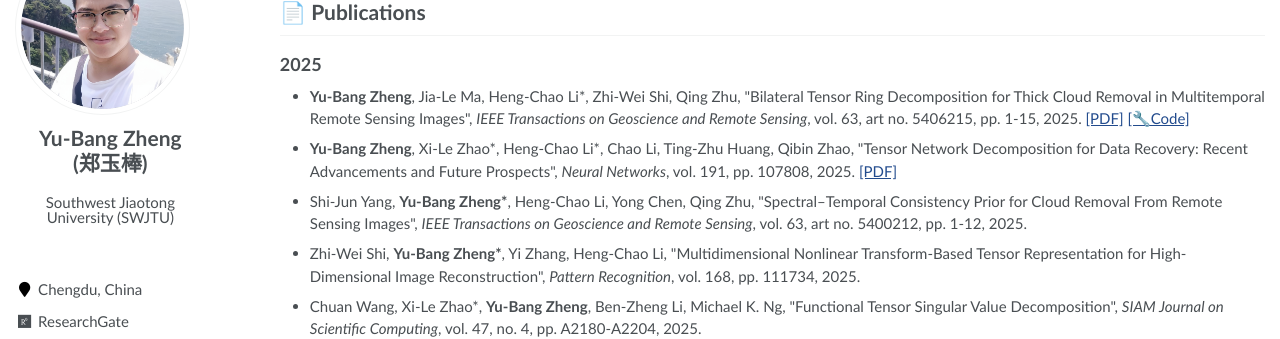
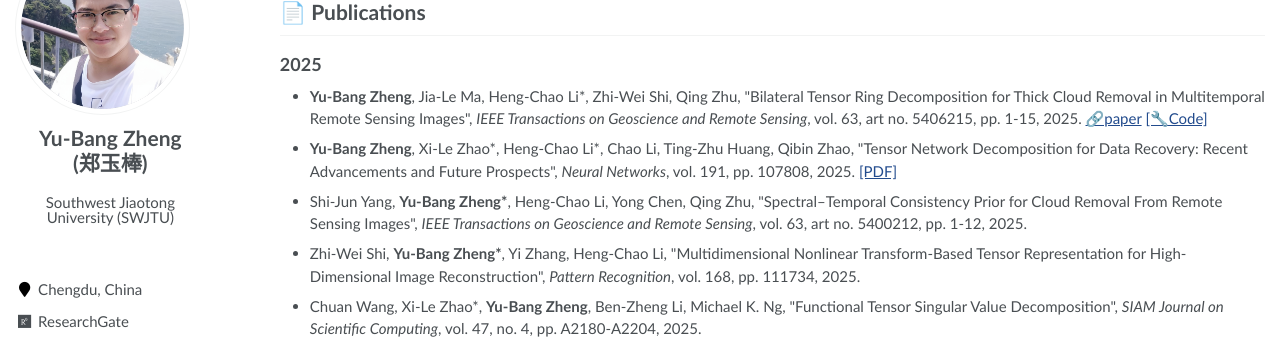
Before and after one commit to YuBangZheng/yubangzheng.github.io, a Jekyll site: the page built from pages/about.md, in a window 1280 px wide and 900 px high, scrolled down 619 px. Shown: the part 151-490 px from the top of the window. Built offline with Jekyll 4.4.1, drawn with Linux system fonts in a browser that asks for light colours; a script that is not in the unit is left out.

Commit message:
Update about.md

```diff
--- a/pages/about.md
+++ b/pages/about.md
@@ -70,7 +69,7 @@
 
 ## 2025
 
-- **Yu-Bang Zheng**, Jia-Le Ma, Heng-Chao Li\*, Zhi-Wei Shi, Qing Zhu, \"Bilateral Tensor Ring Decomposition for Thick Cloud Removal in Multitemporal Remote Sensing Images\", _IEEE Transactions on Geoscience and Remote Sensing_, vol. 63, art no. 5406215, pp. 1-15, 2025. [[PDF]](https://ieeexplore.ieee.org/document/11123527) [[🔧Code]](https://yubangzheng.github.io/codes/Code_BTR_CR.zip)
+- **Yu-Bang Zheng**, Jia-Le Ma, Heng-Chao Li\*, Zhi-Wei Shi, Qing Zhu, \"Bilateral Tensor Ring Decomposition for Thick Cloud Removal in Multitemporal Remote Sensing Images\", _IEEE Transactions on Geoscience and Remote Sensing_, vol. 63, art no. 5406215, pp. 1-15, 2025. [🔗paper](https://ieeexplore.ieee.org/document/11123527) [[🔧Code]](https://yubangzheng.github.io/codes/Code_BTR_CR.zip)
 
 - **Yu-Bang Zheng**, Xi-Le Zhao\*, Heng-Chao Li\*, Chao Li, Ting-Zhu Huang, Qibin Zhao, \"Tensor Network Decomposition for Data Recovery: Recent Advancements and Future Prospects\", _Neural Networks_, vol. 191, pp. 107808, 2025. [[PDF]](https://www.sciencedirect.com/science/article/pii/S0893608025006884)
 
```
Also changed, not shown: other parts of pages/about.md (+1 -2 lines).
